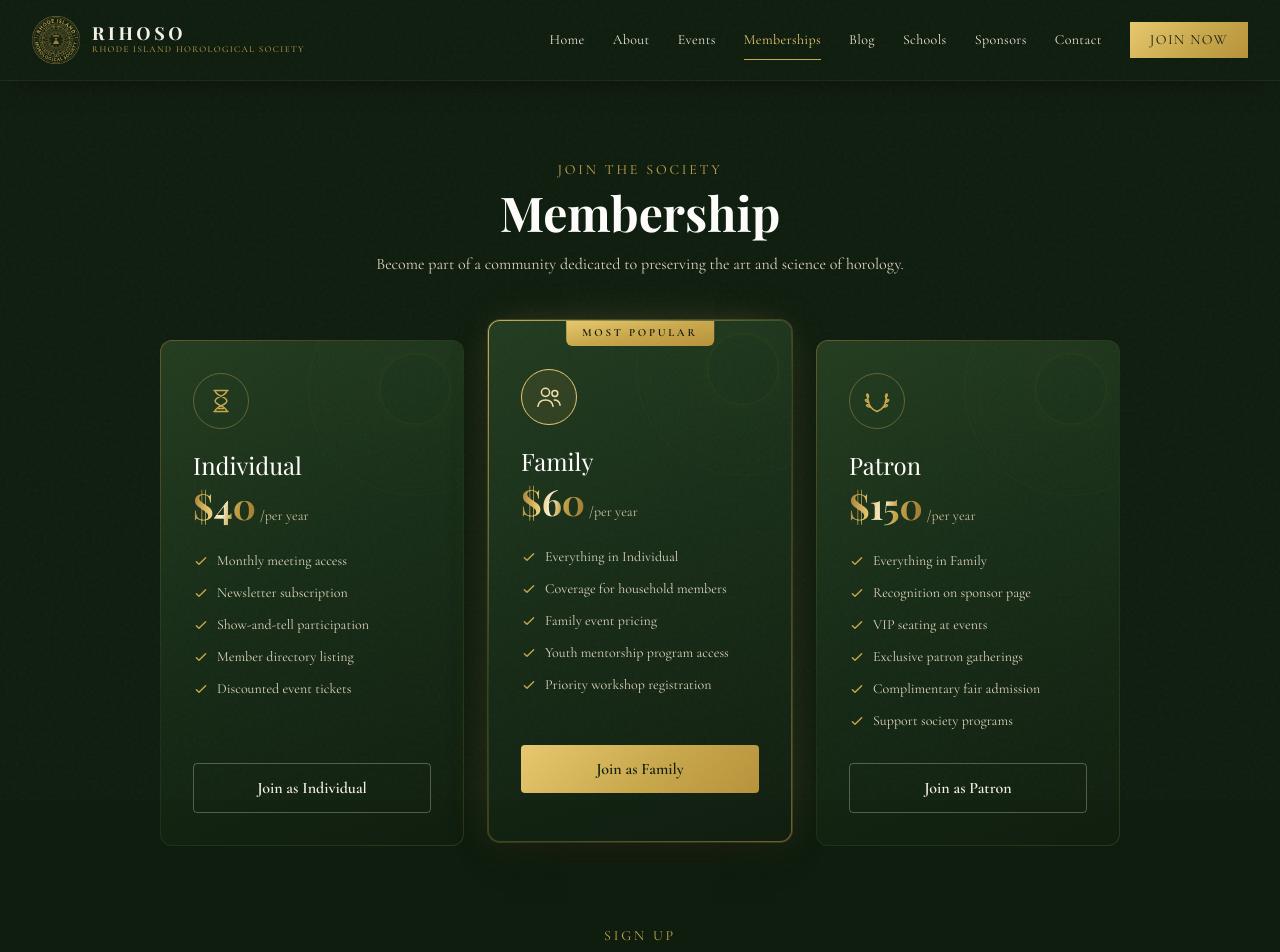
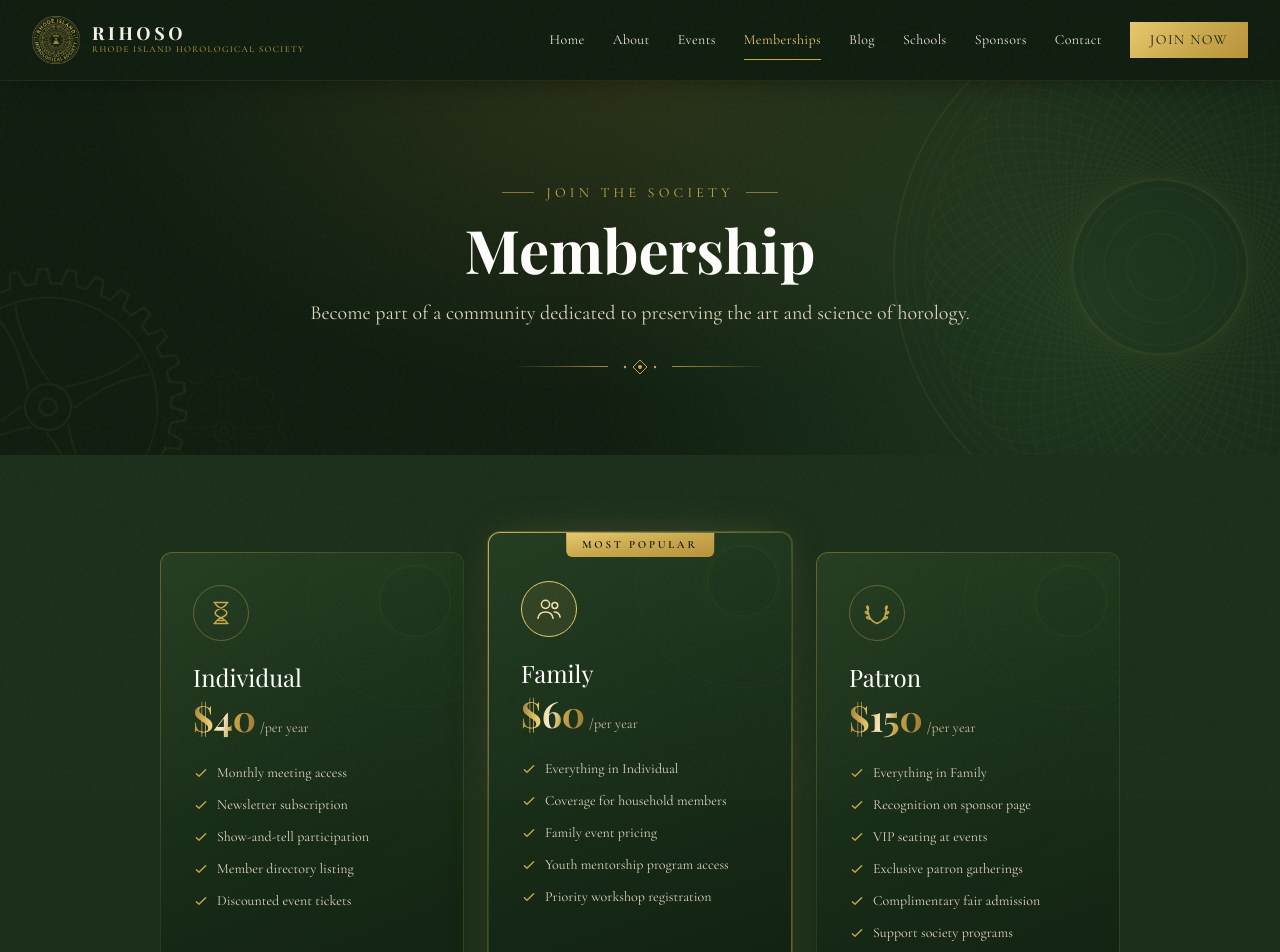
Before and after one commit to brandonsalomon-ui/rihoso-website, a Next.js app: page /memberships in a window 1280 px wide. Shown: the top 952 px of the page. Built offline with nearby package versions, Linux system fonts and the light colour scheme; a web font is replaced by a local one.

Commit message:
Graphics refresh: memberships page

```diff
--- a/src/app/memberships/page.tsx
+++ b/src/app/memberships/page.tsx
@@ -1,5 +1,6 @@
 import type { Metadata } from "next";
 import Link from "next/link";
+import PageHero from "@/components/PageHero";
 import MembershipSignup from "@/components/MembershipSignup";
 
 export const metadata: Metadata = {
@@ -9,22 +10,18 @@ export const metadata: Metadata = {
 
 export default function MembershipsPage() {
   return (
-    <section className="py-20 bg-forest-900">
+    <>
+      <PageHero
+        eyebrow="Join the Society"
+        title="Membership"
+        subtitle="Become part of a community dedicated to preserving the art and science of horology."
+      />
+      <section className="py-20 sm:py-24 bg-forest-800">
         <div className="max-w-5xl mx-auto px-4 sm:px-6 lg:px-8">
-        <p className="text-gold-400 text-sm uppercase tracking-[0.2em] mb-2 text-center">
-          Join the Society
-        </p>
-        <h1 className="text-4xl sm:text-5xl font-display font-bold text-cream-50 mb-4 text-center">
-          Membership
-        </h1>
-        <p className="text-center text-cream-300 mb-16 max-w-2xl mx-auto">
-          Become part of a community dedicated to preserving the art and science of horology.
-        </p>
-
           <MembershipSignup />
 
           <div className="mt-12 text-center">
-          <p className="text-cream-400 text-sm">
+            <p className="text-cream-400">
               Questions about membership?{" "}
               <Link href="/contact" className="text-gold-400 hover:text-gold-300 transition-colors">
                 Contact us
@@ -33,5 +30,6 @@ export default function MembershipsPage() {
           </div>
         </div>
       </section>
+    </>
   );
 }
```
Lines whose indentation alone changed are shown as unchanged.
